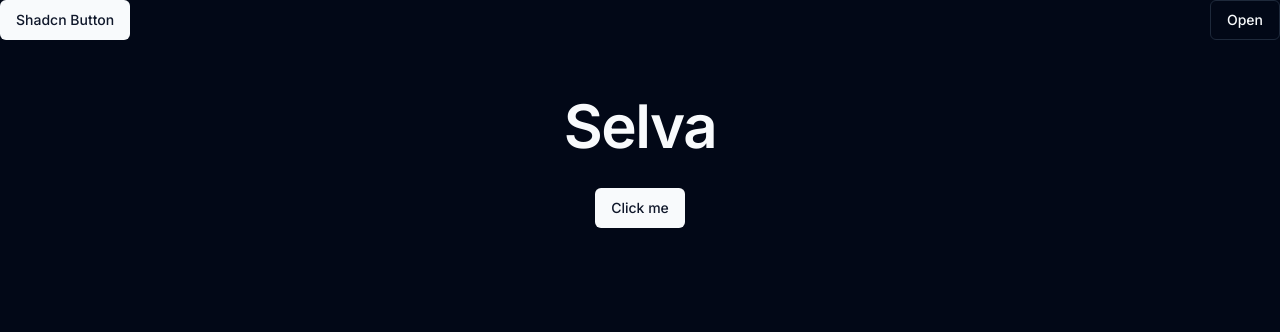
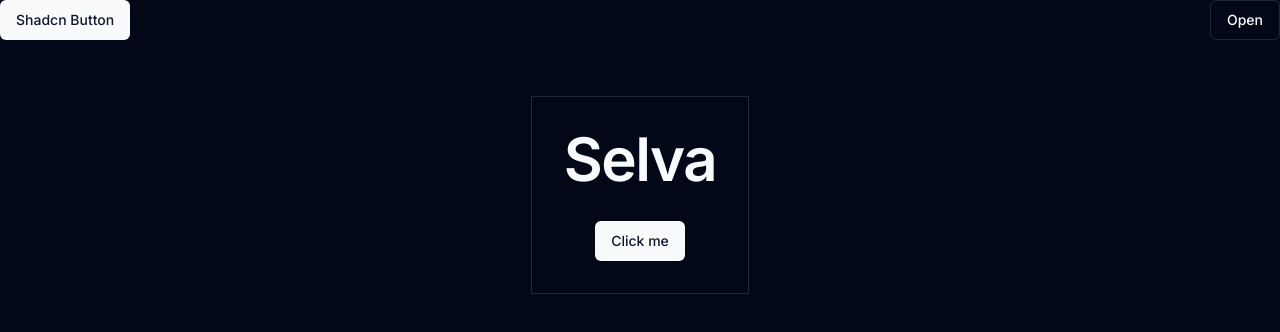
Before and after one commit to sarath-menon/design-copilot, a Next.js app: page / in a window 1280 px wide. Shown: the top 332 px of the page. Built offline with nearby package versions, Linux system fonts and the light colour scheme.

Commit message:
made div draggable

```diff
--- a/app/(routes)/(landing)/page.tsx
+++ b/app/(routes)/(landing)/page.tsx
@@ -3,7 +3,10 @@ import { Button } from "@/components/ui/button";
 export default function Home() {
   return (
     <main className="flex min-h-screen flex-col items-center p-24">
-      <div className="flex flex-col items-center space-y-8">
+      <div
+        draggable="true"
+        className="flex flex-col items-center space-y-8 border p-8 hover:cursor-pointer hover:border-gray-500"
+      >
         <h1
           id="selva_h1"
           className="text-6xl font-semibold tracking-tight"
```
